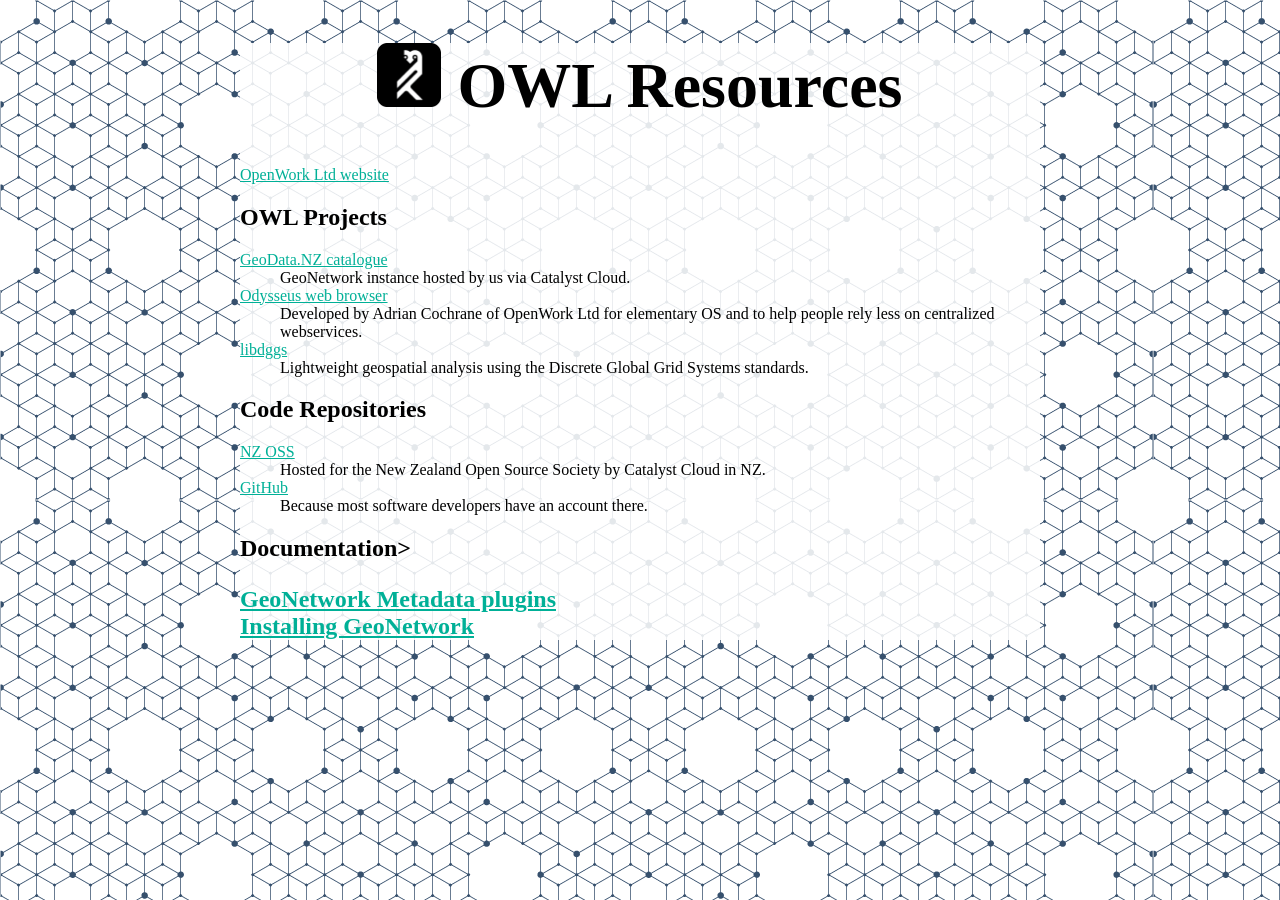
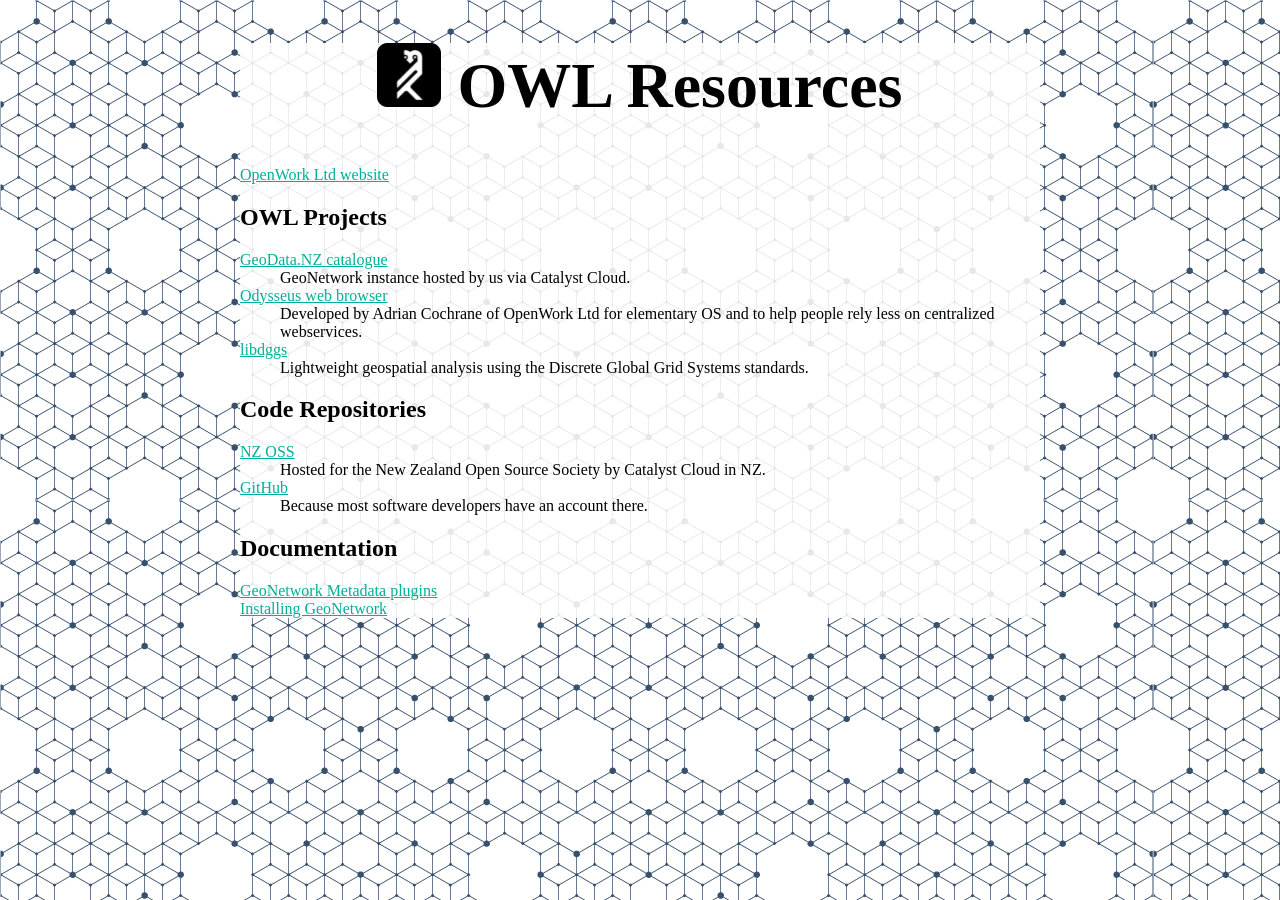
Before and after one commit to OpenWork-NZ/Resources, a Jekyll site: the page built from index.html, in a window 1280 px wide. Built offline with Jekyll 4.4.1, drawn with Linux system fonts in a browser that asks for light colours.

Commit message:
Fix markup, add spot for descriptions.

```diff
--- a/index.html
+++ b/index.html
@@ -25,7 +25,8 @@ title: Directory
   <dd>Because most software developers have an account there.</dd>
 </dl>
 
-<h2>Documentation>
+<h2>Documentation</h2>
 <dl>{% for resource in site.posts|sort:"title" %}
   <dt><a href="{{ resource.url | relative_url }}">{{ resource.title }}</a></dt>
+  <dd>{{ resource.description }}</dd>
 {% endfor %}</dl>
```
